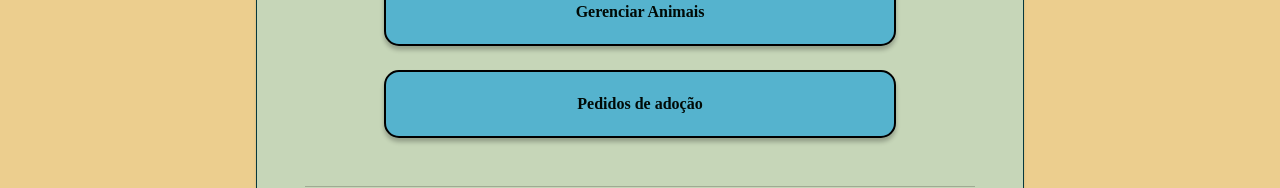
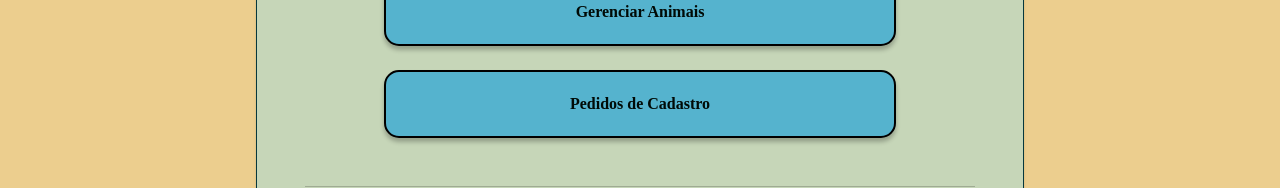
Before and after one commit to eduadz/AdotAi, a Next.js app in the folder frontend/: page /admin in a window 1280 px wide. Shown: the part 447-635 px from the top of the page. Built offline with nearby package versions, Linux system fonts and the light colour scheme; a web font is replaced by a local one.

Commit message:
adm sem opção de adotar, pedido para adoção alterado para pedido de cadastro

```diff
--- a/frontend/src/app/admin/page.tsx
+++ b/frontend/src/app/admin/page.tsx
@@ -53,7 +53,7 @@ export default function PainelAdmin() {
                   variant="primary"
                   className="w-full py-5 text-2xl !font-title !font-bold border-[1.5px] border-adotai-textoPrincipal hover:bg-adotai-primaria/90 transition-all"
                 >
-                  Pedidos de adoção
+                  Pedidos de Cadastro
                 </Button>
               </Link>
 
--- a/frontend/src/components/layout/Header.tsx
+++ b/frontend/src/components/layout/Header.tsx
@@ -41,14 +41,17 @@ export default function Header() {
           </Button>
         </Link>
 
-        <Link href="/feed">
-          <Button variant="primary" className="py-2 px-6 text-sm">
-            Adotar
-          </Button>
-        </Link>
+        {/* Oculta o botão Adotar se for administrador */}
+        {user?.role !== 'administrador' && (
+          <Link href="/feed">
+            <Button variant="primary" className="py-2 px-6 text-sm">
+              Adotar
+            </Button>
+          </Link>
+        )}
 
         {/* Renderização Condicional: Admin, Perfil ou Login */}
-        {user.logado ? (
+        {user?.logado ? (
           user.role === 'administrador' ? (
             <Link href="/admin">
               <Button variant="primary" className="py-2 px-6 text-sm">
```
